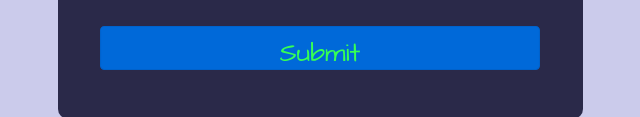
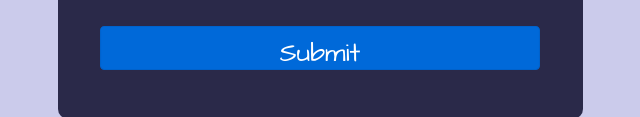
Before and after one commit to Murodjon000/murod-and-tatenda-collo, a plain HTML site: page index.html in a window 1280 px wide. In both pictures the pointer is over the button "Submit". Shown: the part 1323-1440 px from the top of the page, 320-960 px from the left. Drawn offline with nearby package versions, Linux system fonts and the light colour scheme.

Commit message:
changed hover

```diff
--- a/style.css
+++ b/style.css
@@ -67,7 +67,17 @@ body{
     margin-right: auto;
     margin: 15px;
     transform: scale(1.1);
-    transition: all,2s,linear;
+
+
+}
+.btn:hover{
+    height: 40px;
+    width: 400px;
+
+    cursor: pointer;
+    font-size: 1.5em;
+    text-align: center;
+    transition: all,1s;
 
 }
 #button1{
@@ -76,14 +86,7 @@ body{
     justify-content: center;
 
 }
-.btn:hover{
-    height: 40px;
-    width: 400px;
-    color:rgb(54, 255, 84);
-    cursor: pointer;
-    font-size: 1.5em;
 
-}
 
 body{
     font-family: 'Acme', sans-serif;
```
